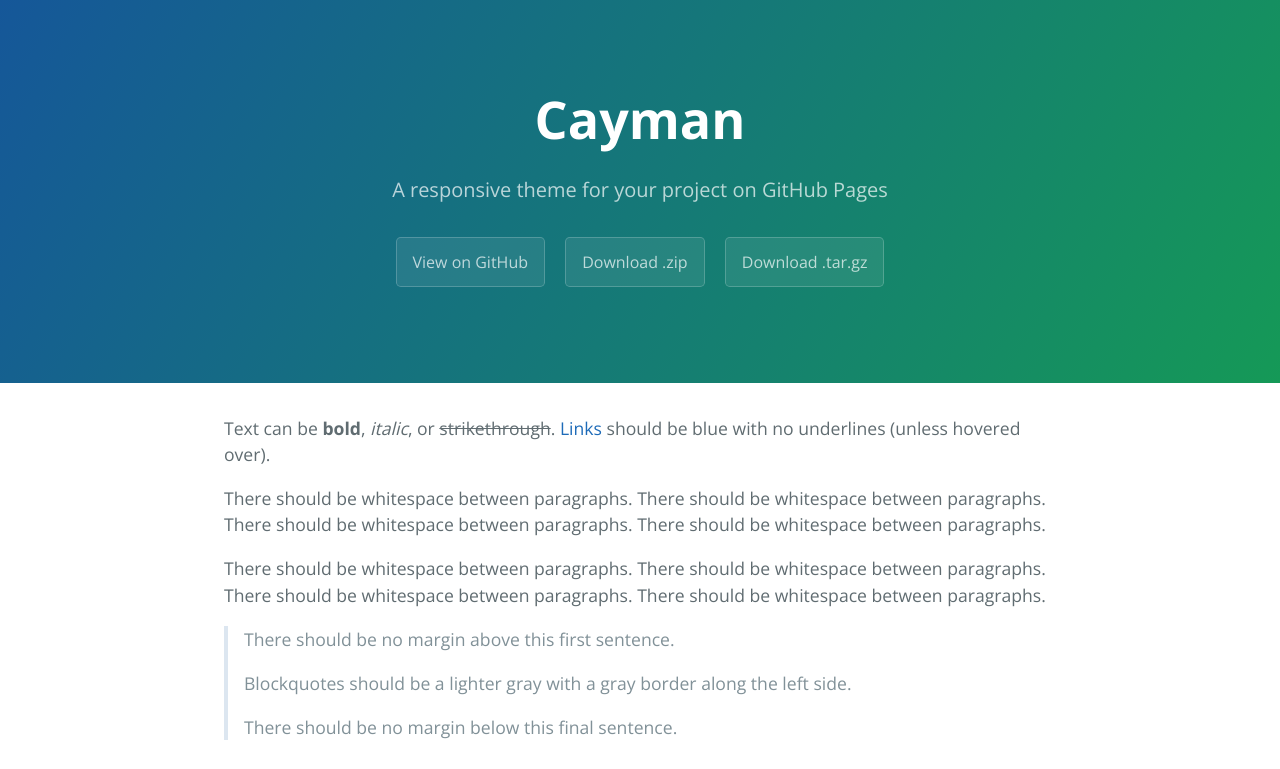
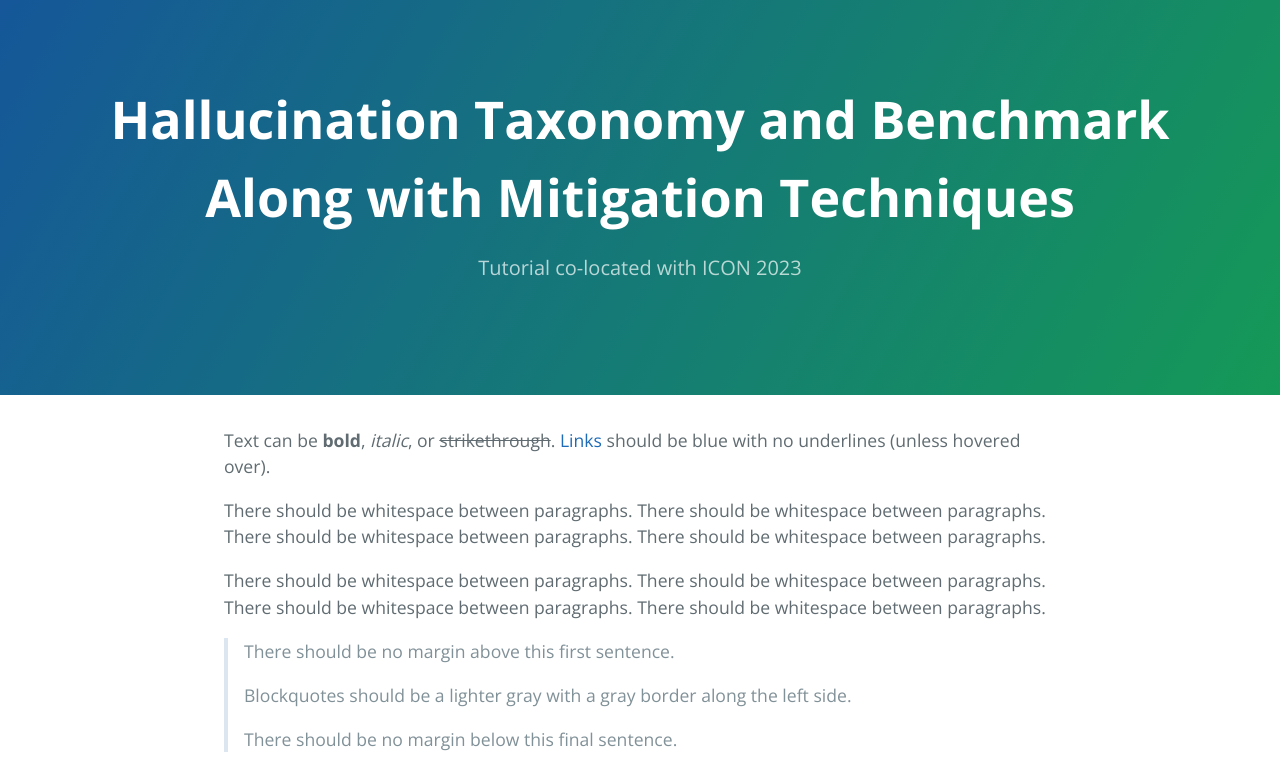
Before and after one commit to vr25/icon23-tutorial, a website: page index.html in a window 1280 px wide. Shown: the top 769 px of the page. Drawn offline with nearby package versions, Linux system fonts and the light colour scheme.

Commit message:
Update index.html

```diff
--- a/index.html
+++ b/index.html
@@ -11,11 +11,9 @@
   </head>
   <body>
     <section class="page-header">
-      <h1 class="project-name">Cayman</h1>
-      <h2 class="project-tagline">A responsive theme for your project on GitHub Pages</h2>
-      <a href="#" class="btn">View on GitHub</a>
-      <a href="#" class="btn">Download .zip</a>
-      <a href="#" class="btn">Download .tar.gz</a>
+      <h1 class="project-name">Hallucination Taxonomy and Benchmark Along with Mitigation Techniques</h1>
+      <h2 class="project-tagline">Tutorial co-located with ICON 2023</h2>
+
     </section>
 
     <section class="main-content">
```
